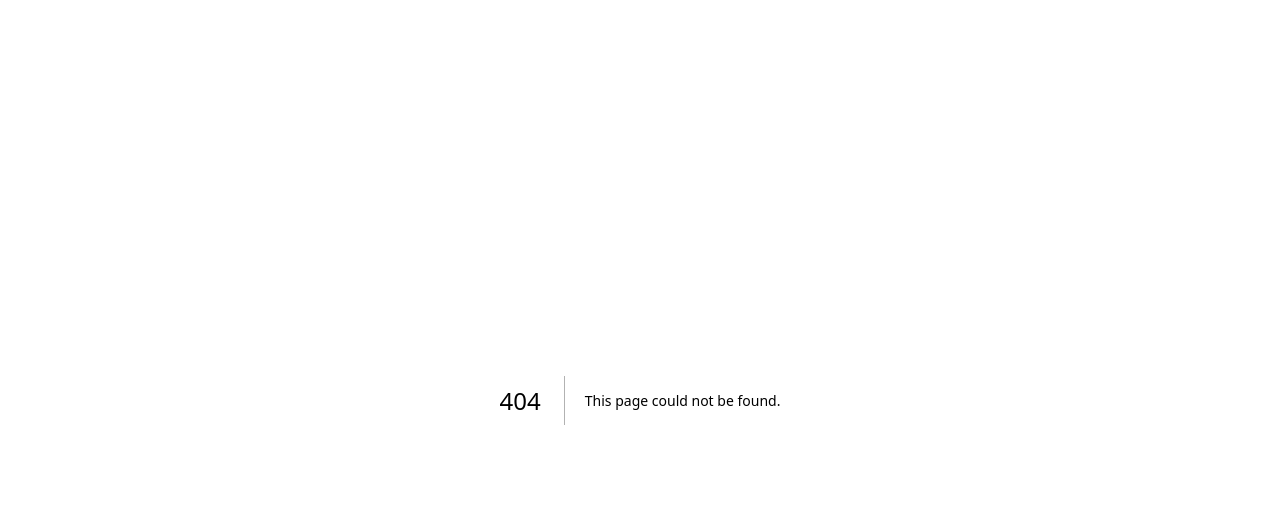
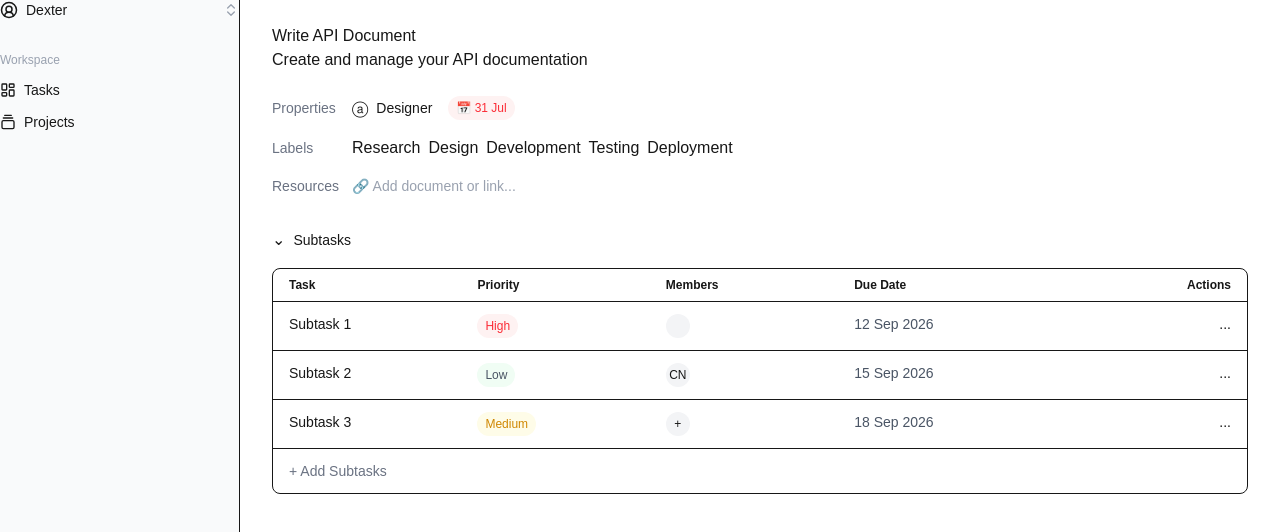
Before and after one commit to renuka0309/Task-Management, a Next.js app: page /api-documentation in a window 1280 px wide. Before the commit this address had no page. Shown: the top 532 px of the page. Built offline with nearby package versions, Linux system fonts and the light colour scheme.

Commit message:
sidebar, subtasks in maincontent

```diff
--- /dev/null
+++ b/src/app/api-documentation/page.tsx
@@ -0,0 +1,11 @@
+
+import Sidebar from "../components/Sidebar";
+import MainContent from "../components/MainContent";
+export default function ApiDocumentation(){
+    return (
+      <div className="flex">
+       <Sidebar />
+       <MainContent />
+      </div>
+    )
+}
--- /dev/null
+++ b/src/app/components/MainContent.tsx
@@ -0,0 +1,118 @@
+import { Tag } from "lucide-react";
+
+export default function MainContent() {
+
+    const subtasks = [
+        {
+            task: "Subtask 1",
+            priority: "High",
+            member: "",
+            dueDate: "12 Sep 2026"
+        },
+        {
+            task: "Subtask 2",
+            priority: "Low",
+            member: "CN",
+            dueDate: "15 Sep 2026",
+        },
+        {
+            task: "Subtask 3",
+            priority: "Medium",
+            member: "+",
+            dueDate: "18 Sep 2026",
+        },
+    ]
+    return (
+        <main className="flex-1 px-8 py-6">
+            <h1>Write API Document</h1>
+            <p>Create and manage your API documentation</p>
+
+            <section className="mt-6">
+                <div className="flex items-center gap-4">
+                    <span className="w-16 text-sm text-gray-500">Properties</span>
+
+                    <div className="flex items-center gap-2">
+                        <span>ⓐ</span>
+                        <span className="text-sm">Designer</span>
+                    </div>
+
+                    <span className="rounded-full bg-red-50 px-2 py-1 text-xs text-red-500">
+                        📅 31 Jul
+                    </span>
+                </div>
+
+                <div className="mt-4 flex items-center gap-4">
+                    <span className="w-16 text-sm text-gray-500">Labels</span>
+
+                    <div className="flex gap-2">
+                        <span>
+                            Research
+                        </span>
+                        <span>Design</span>
+                        <span>Development</span>
+                        <span>Testing</span>
+                        <span>Deployment</span>
+                    </div>
+                </div>
+
+                <div className="mt-4 flex items-center gap-4">
+                    <span className="w-16 text-sm text-gray-500">Resources</span>
+
+                    <span className="text-sm text-gray-400">
+                        🔗 Add document or link...
+                    </span>
+                </div>
+            </section>
+
+            <section className="mt-8">
+                <div className="flex items-center gap-2 mb-4">
+                    <span>⌄</span>
+                    <h2 className="text-sm font-medium">Subtasks</h2>
+                </div>
+
+                <div className="border rounded-lg overflow-hidden">
+
+                    <div className="grid grid-cols-5 border-b px-4 py-2 text-xs font-semibold text-black-600">
+                        <span>Task</span>
+                        <span>Priority</span>
+                        <span>Members</span>
+                        <span>Due Date</span>
+                        <span className="text-right">Actions</span>
+                    </div>
+
+                    {subtasks.map((subtask) => (
+                        <div
+                            key={subtask.task}
+                            className="grid grid-cols-5 border-b px-4 py-3 text-sm"
+                        >
+                            <span>{subtask.task}</span>
+                            <span className={`w-fit rounded-full px-2 py-1 text-xs ${
+                                subtask.priority === "High"
+                                 ? "bg-red-50 text-red-500"
+                                 :subtask.priority === "Medium"
+                                 ?"bg-yellow-50 text-yellow-600"
+                                 :"bg-green-50 text-gray-600"
+                            }`}>
+                                {subtask.priority}
+                            </span>
+
+                            <span className="flex h-6 w-6 items-center justify-center rounded-full bg-gray-100 text-xs">
+                                {subtask.member}
+                                </span>
+
+                            <span className="text-sm text-gray-600">
+                                {subtask.dueDate}
+                            </span>
+                            <span className="text-right">...</span>
+                        </div>
+                    ))}
+
+                    <div className="px-4 py-3 text-sm text-gray-500">
+                        + Add Subtasks
+                    </div>
+
+                </div>
+            </section>
+        </main>
+    )
+}
--- /dev/null
+++ b/src/app/components/Sidebar.tsx
@@ -0,0 +1,36 @@
+import { CircleUserRound,ChevronsUpDown,LayoutDashboard,GalleryVerticalEnd } from "lucide-react";
+
+export default function Sidebar(){
+    return (
+        <aside className="w-[240px] min-h-screen border-r bg-gray-50">
+          <div className="flex items-center justify-between">
+            <div className="flex items-center gap-2">
+             <span className="text-sm">
+                <CircleUserRound size={18} />
+            </span>
+            <span className="text-sm font-medium">Dexter</span>
+            </div>
+
+            <span className="text-gray-400 text-sm">
+              <ChevronsUpDown size={16} className="text-gray400" />
+            </span>
+          </div>
+
+          <div className="mt-8">
+            <p className="text-xs text-gray-400 mb-3">Workspace</p>
+
+            <div className="flex flex-col gap-3 text-sm">
+            <div className="flex items-center gap-2">
+                <LayoutDashboard size={16}/>
+                <p>Tasks</p>
+            </div>
+
+            <div className="flex items-center gap-2">
+                <GalleryVerticalEnd size={16} />
+                <p>Projects</p>
+            </div>
+            </div>
+          </div>
+        </aside>
+    );
+}
--- a/src/app/page.tsx
+++ b/src/app/page.tsx
@@ -1,6 +1,10 @@
+"use client";
 import { Pyramid } from "lucide-react"
+import { useRouter } from "next/navigation";
 
 export default function Home(){
+ const router=useRouter();
+
   return (
     <main className="flex flex-col items-center text-center">
       <div className="flex items-center gap-2 mt-[30vh]">
@@ -8,19 +12,21 @@ export default function Home(){
        <p className="text-sm">pyramid</p>
       </div>
 
-      <div className="w-[320px] mt-5">
+      <div className="w-[320px] mt-5 border border-gray-300 rounded-[25px] px-4 py-2">
         <p className="text-lg font-semibold">Let's get back on track</p>
         <p className="text-gray-500 text-xs flex justify-center mt-1">Enter your email below to login to your account</p>
-        <button className="w-full h-9 rounded-full bg-black text-white mt-5">
+        <button onClick={()=>router.push("/api-documentation")} className="w-full h-9 rounded-full bg-black text-white mt-5 font-medium hover:bg-gray-800">
            Continue as Guest
         </button>
-        <button className="w-full h-9 rounded-full border border-gray-200 mt-2 flex items-center justify-center gap-2">
-          <span className="font-semibold">G</span>
+        <button className="w-full h-9 rounded-full border border-gray-200 mt-2 flex items-center justify-center gap-2 hover:bg-gray-50 font-medium mb-2">
+          <span className="font-semibold text-base">
+             G
+          </span>
           Login with Google
         </button>
       </div>
 
-     <div className="w-[180px] mt-5 text-center">
+     <div className="w-[180px] mt-5 text-center ">
   <p className="text-xs text-gray-500">
     By clicking continue, you agree to our{" "}<span className="underline">Terms of Service</span> and{" "}<span className="underline">Privacy Policy</span>
   </p>
```
Also changed, not shown: public/icons/google.svg (deleted).
